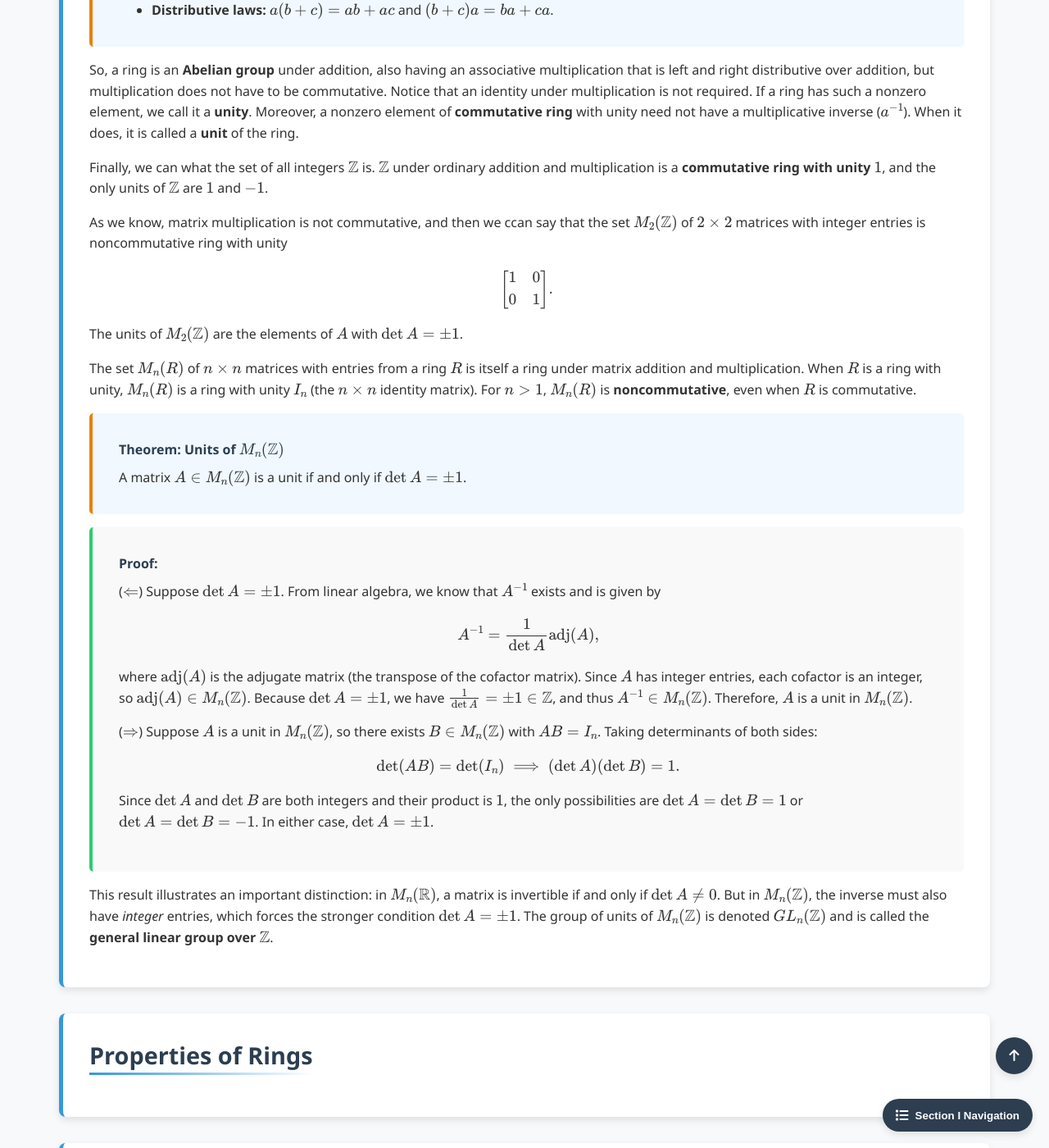
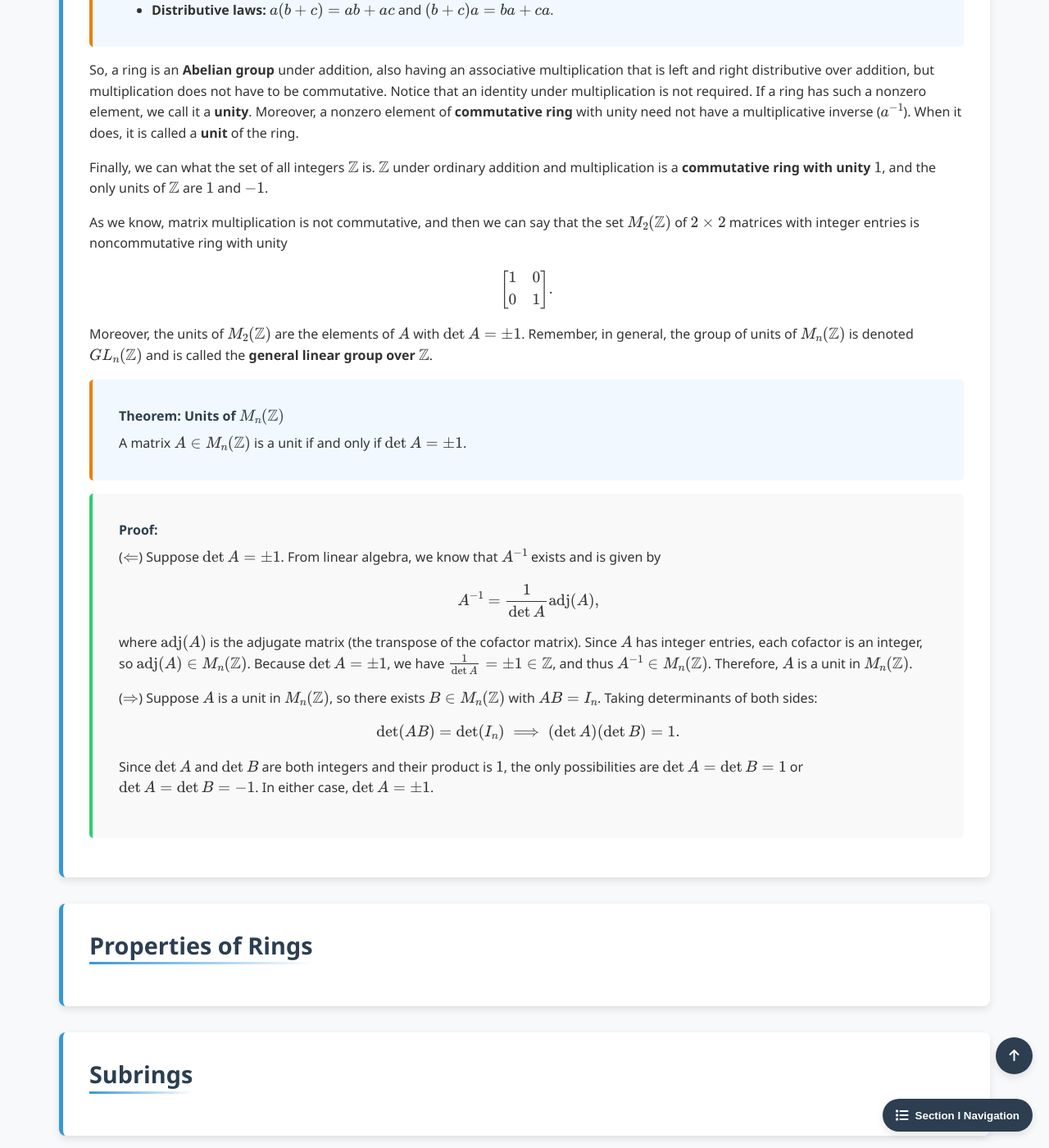
Before and after one commit to Yusukey01/yusukey01.github.io, a Jekyll site: the page built from Mathematics/Linear_algebra/intro_rings.html, in a window 1280 px wide and 1400 px high, scrolled down 1372 px. Shown: the whole window at 82% size. Built offline with Jekyll 4.4.1, drawn with Linux system fonts in a browser that asks for light colours.

Commit message:
write I-18, intro to rings

```diff
--- a/Mathematics/Linear_algebra/intro_rings.html
+++ b/Mathematics/Linear_algebra/intro_rings.html
@@ -170,21 +170,15 @@ noindex: true
                 </p>
 
                 <p>
-                    As we know, matrix multiplication is not commutative, and then we ccan say that the set
+                    As we know, matrix multiplication is not commutative, and then we can say that the set
                     \(M_2(\mathbb{Z})\) of \(2 \times 2\) matrices with integer entries is noncommutative ring with unity
                     \[
                     \begin{bmatrix} 1 & 0 \\ 0 & 1 \\ \end{bmatrix}.
                     \]
-                    The units of \(M_2(\mathbb{Z})\) are the elements of \(A\) with \(\det A = \pm 1\).
+                    Moreover, the units of \(M_2(\mathbb{Z})\) are the elements of \(A\) with \(\det A = \pm 1\). Remember, in general,
+                    the group of units of \(M_n(\mathbb{Z})\) is denoted \(GL_n(\mathbb{Z})\) and is called the
+                    <strong>general linear group over \(\mathbb{Z}\)</strong>.
                 </p>
-
-                <p>
-                    The set \(M_n(R)\) of \(n \times n\) matrices with entries from a ring \(R\) is itself a ring under
-                    matrix addition and multiplication. When \(R\) is a ring with unity, \(M_n(R)\) is a ring with unity
-                    \(I_n\) (the \(n \times n\) identity matrix). For \(n > 1\), \(M_n(R)\) is <strong>noncommutative</strong>,
-                    even when \(R\) is commutative.
-                </p>
-
 
                 <div class="theorem">
                     <span class="theorem-title">Theorem: Units of \(M_n(\mathbb{Z})\)</span>
@@ -214,13 +208,6 @@ noindex: true
                         are \(\det A = \det B = 1\) or \(\det A = \det B = -1\). In either case, \(\det A = \pm 1\).
                     </p>
                 </div>
-
-                <p>
-                    This result illustrates an important distinction: in \(M_n(\mathbb{R})\), a matrix is invertible if and only
-                    if \(\det A \neq 0\). But in \(M_n(\mathbb{Z})\), the inverse must also have <em>integer</em> entries, which
-                    forces the stronger condition \(\det A = \pm 1\). The group of units of \(M_n(\mathbb{Z})\) is denoted
-                    \(GL_n(\mathbb{Z})\) and is called the <strong>general linear group over \(\mathbb{Z}\)</strong>.
-                </p>
 
             </section>
 
```
